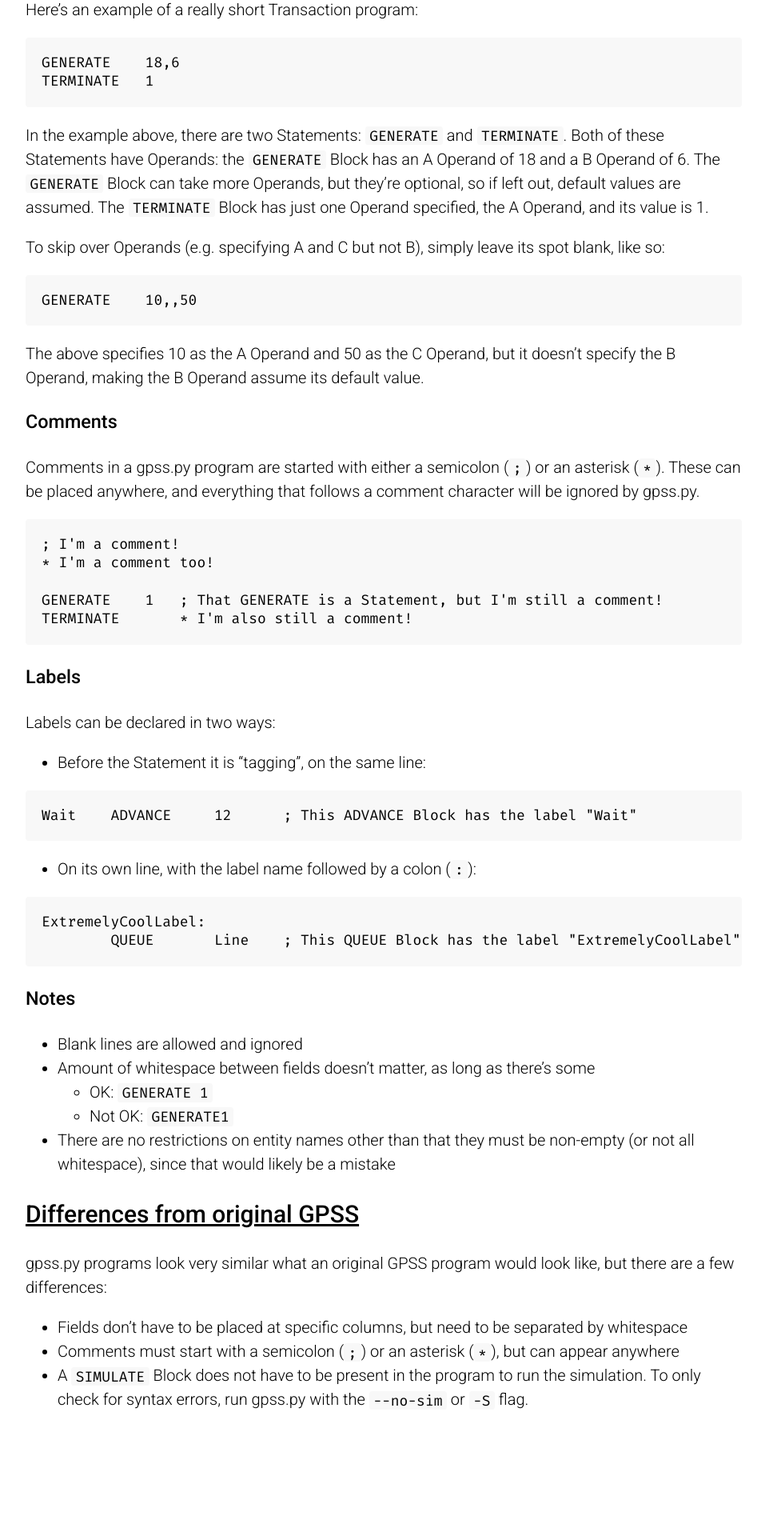
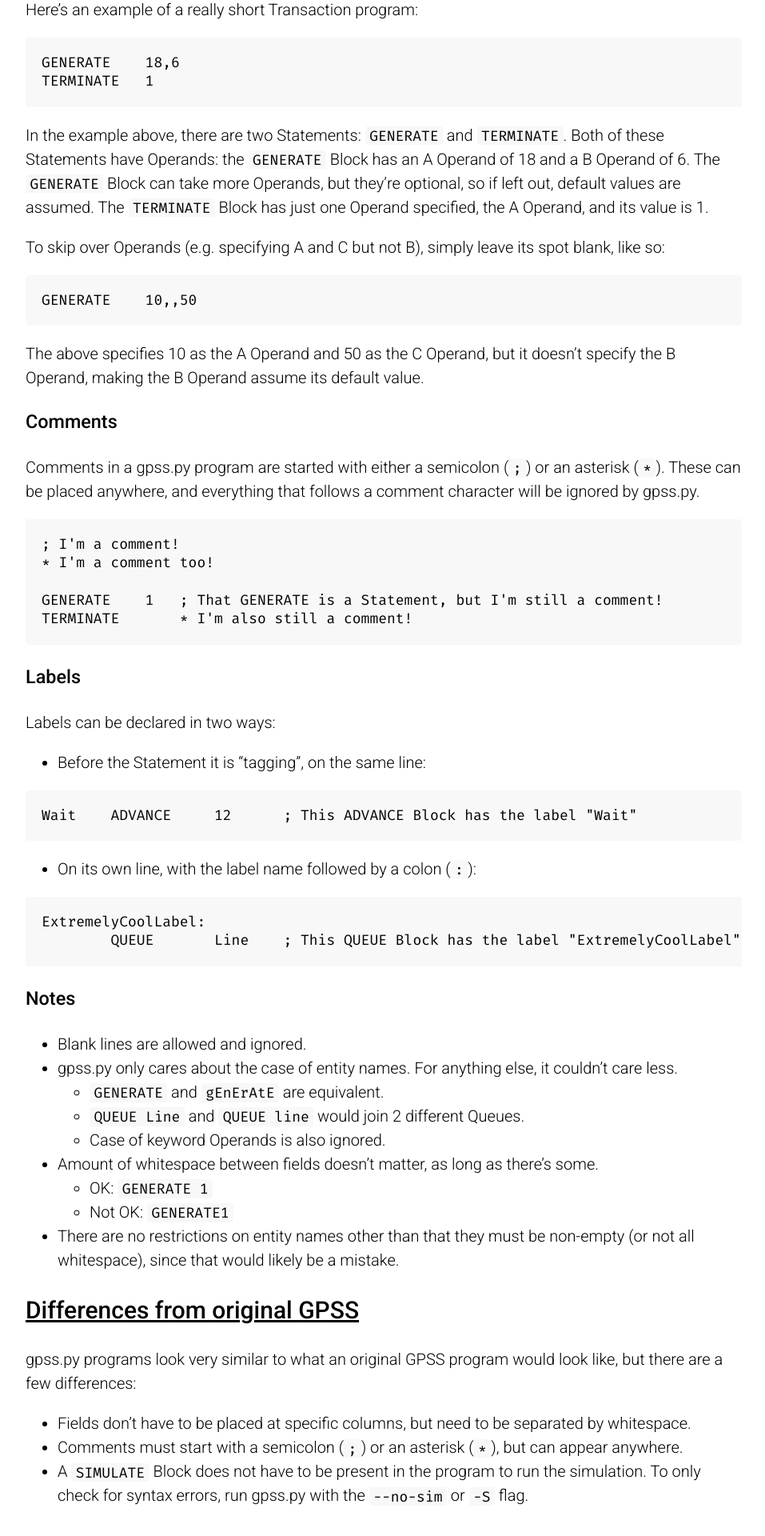
Before and after one commit to martendo/gpss.py, a Jekyll site: the page built from docs/syntax.md, in a window 1280 px wide. Shown: the part 859-2779 px from the top of the page at 80% size, without its empty margins (160-1117 px from the left). Built offline with Jekyll 4.4.1, drawn with Linux system fonts in a browser that asks for light colours.

Commit message:
Update syntax notes

```diff
--- a/docs/syntax.md
+++ b/docs/syntax.md
@@ -76,21 +76,26 @@ ExtremelyCoolLabel:
 ~~~
 
 ### Notes
-- Blank lines are allowed and ignored
+- Blank lines are allowed and ignored.
+- gpss.py only cares about the case of entity names. For anything else,
+it couldn't care less.
+  - `GENERATE` and `gEnErAtE` are equivalent.
+  - `QUEUE Line` and `QUEUE line` would join 2 different Queues.
+  - Case of keyword Operands is also ignored.
 - Amount of whitespace between fields doesn't matter, as long as there's
-some
+some.
   - OK: `GENERATE 1`
   - Not OK: `GENERATE1`
 - There are no restrictions on entity names other than that they must be
-non-empty (or not all whitespace), since that would likely be a mistake
+non-empty (or not all whitespace), since that would likely be a mistake.
 
 ## Differences from original GPSS
-gpss.py programs look very similar what an original GPSS program would
-look like, but there are a few differences:
+gpss.py programs look very similar to what an original GPSS program
+would look like, but there are a few differences:
 - Fields don't have to be placed at specific columns, but need to be
-separated by whitespace
+separated by whitespace.
 - Comments must start with a semicolon (`;`) or an asterisk (`*`), but
-can appear anywhere
+can appear anywhere.
 - A `SIMULATE` Block does not have to be present in the program to run
 the simulation. To only check for syntax errors, run gpss.py with the
 `--no-sim` or `-S` flag.
```
